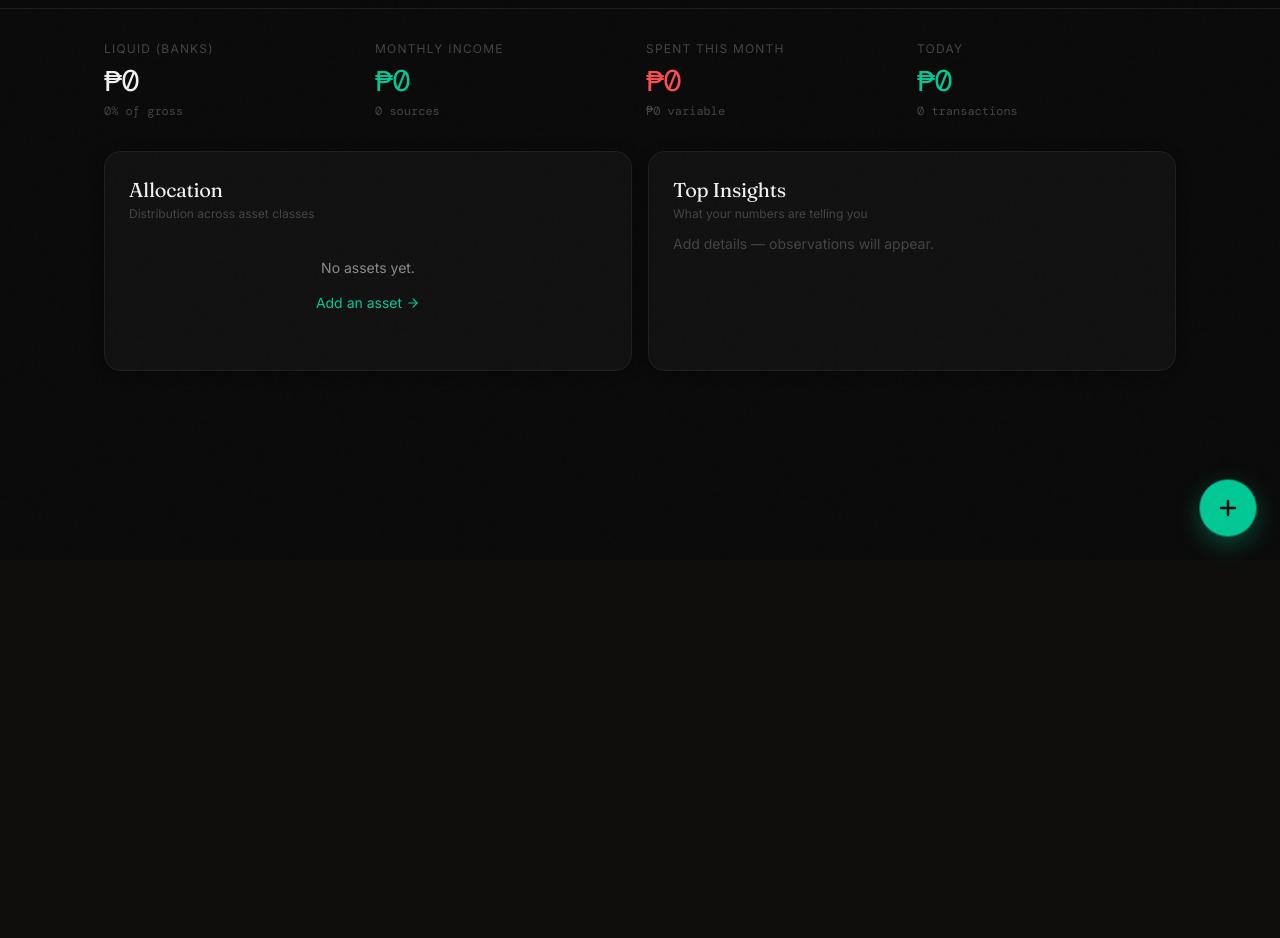
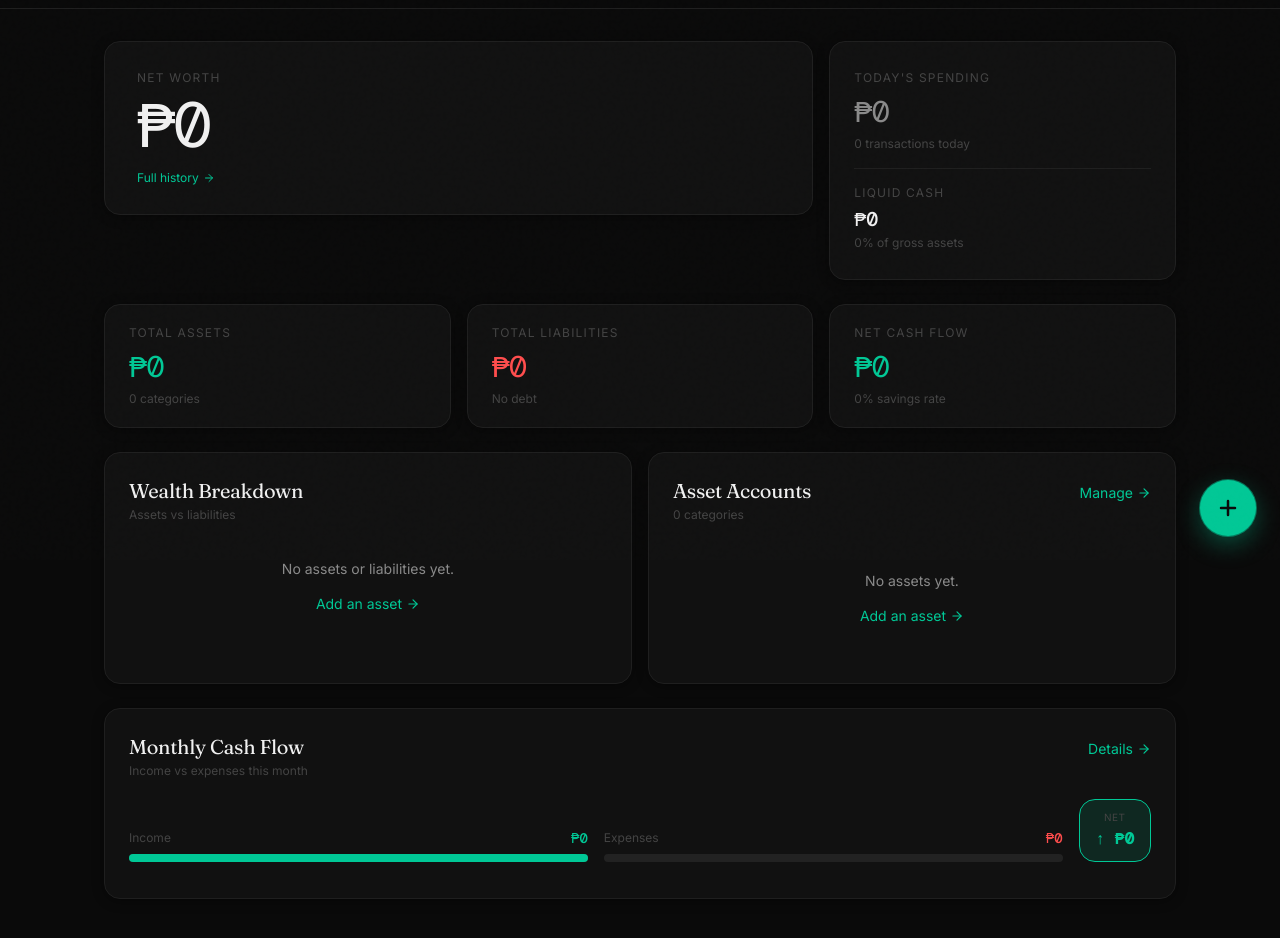
Before and after one commit to arevname/patrimony, a Next.js app: page / in a window 1280 px wide. Shown: the part 240-1178 px from the top of the page. Before the commit the page ends 800 px from the top, so only its background shows below. Built offline with nearby package versions, Linux system fonts and the light colour scheme.

Commit message:
Overview tab redesign: hero + stat cards + donut + accounts list + cash flow bar

```diff
--- a/components/Patrimony.jsx
+++ b/components/Patrimony.jsx
@@ -1298,99 +1298,217 @@ function Overview({ totals, forecast, insights, milestones, holdings, spending,
   const nwTrend = recentSnaps.length >= 2 ? recentSnaps[recentSnaps.length - 1].netWorth - recentSnaps[0].netWorth : 0;
 
   return (
-    <div className="fade-in space-y-8">
-      <section className="grid grid-cols-2 md:grid-cols-4 gap-3">
-        <Stat label="Liquid (Banks)" value={fmt(totals.liquidCash)}
-          hint={`${totals.grossAssets > 0 ? Math.round((totals.liquidCash / totals.grossAssets) * 100) : 0}% of gross`} />
-        <Stat label="Monthly Income" value={fmt(totals.monthlyIncome)}
-          hint={`${Object.values(totals.incomeByType).filter(v => v > 0).length} sources`} accent={T.green} />
-        <Stat label="Spent This Month" value={fmt(totals.monthlyExpenses)}
-          hint={`${fmtK(totals.monthlyVariableSpending)} variable`} accent={T.red} />
-        <Stat label="Today" value={fmt(todaySpending)}
-          hint={spending.filter(s => s.date === today).length + ' transactions'} accent={T.accent} />
-      </section>
-
+    <div className="fade-in space-y-6">
+
+      {/* 1. HERO — net worth + spark line */}
+      <div className="grid md:grid-cols-3 gap-4 items-start">
+        <div className="md:col-span-2" style={{ background: T.surface, borderRadius: 16, padding: '28px 32px', boxShadow: '0 2px 12px rgba(0,0,0,0.4)', border: `1px solid ${T.border}` }}>
+          <div className="text-xs uppercase tracking-widest mb-2" style={{ color: T.textFaint }}>Net Worth</div>
+          <div className="font-display num" style={{ fontSize: 'clamp(2.5rem,6vw,4rem)', letterSpacing: '-0.03em', color: T.text, lineHeight: 1 }}>
+            {fmt(totals.netWorth)}
+          </div>
+          <div className="flex items-center gap-3 mt-3">
             {recentSnaps.length >= 2 && (
+              <span className="text-sm num font-medium" style={{ color: nwTrend >= 0 ? T.green : T.red }}>
+                {nwTrend >= 0 ? '↑' : '↓'} {fmtK(Math.abs(nwTrend))}
+                {recentSnaps[0]?.netWorth > 0 && (
+                  <span className="ml-1.5 text-xs font-normal" style={{ color: T.textFaint }}>
+                    ({((nwTrend / recentSnaps[0].netWorth) * 100).toFixed(1)}% · {recentSnaps.length}d)
+                  </span>
+                )}
+              </span>
+            )}
+            <button onClick={() => setView('history')} className="text-xs flex items-center gap-1 hover:gap-2 transition-all" style={{ color: T.accent }}>
+              Full history <ArrowRight className="w-3 h-3" />
+            </button>
+          </div>
+          {recentSnaps.length >= 3 && (
+            <div className="h-16 mt-4 -mx-2">
+              <ResponsiveContainer>
+                <AreaChart data={recentSnaps} margin={{ top: 4, right: 4, bottom: 0, left: 4 }}>
+                  <defs>
+                    <linearGradient id="heroGrad" x1="0" y1="0" x2="0" y2="1">
+                      <stop offset="0%" stopColor={T.accent} stopOpacity={0.25} />
+                      <stop offset="100%" stopColor={T.accent} stopOpacity={0} />
+                    </linearGradient>
+                  </defs>
+                  <Area type="monotone" dataKey="netWorth" stroke={T.accent} strokeWidth={2} fill="url(#heroGrad)" dot={false} />
+                  <Tooltip contentStyle={{ background: T.surface2, border: `1px solid ${T.border2}`, borderRadius: 8, fontSize: 11, color: T.text }} formatter={(v) => fmt(v)} labelStyle={{ color: T.textFaint }} />
+                </AreaChart>
+              </ResponsiveContainer>
+            </div>
+          )}
+        </div>
+        <div style={{ background: T.surface, borderRadius: 16, padding: '28px 24px', boxShadow: '0 2px 12px rgba(0,0,0,0.4)', border: `1px solid ${T.border}` }}>
+          <div className="text-xs uppercase tracking-widest mb-2" style={{ color: T.textFaint }}>Today's Spending</div>
+          <div className="font-display num text-3xl" style={{ letterSpacing: '-0.02em', color: todaySpending > 0 ? T.red : T.textDim }}>{fmt(todaySpending)}</div>
+          <div className="text-xs mt-1.5" style={{ color: T.textFaint }}>{spending.filter(s => s.date === today).length} transactions today</div>
+          <div className="mt-4 pt-4" style={{ borderTop: `1px solid ${T.border}` }}>
+            <div className="text-xs uppercase tracking-widest mb-1" style={{ color: T.textFaint }}>Liquid Cash</div>
+            <div className="text-xl num font-medium" style={{ color: T.text }}>{fmtK(totals.liquidCash)}</div>
+            <div className="text-xs mt-0.5" style={{ color: T.textFaint }}>
+              {totals.grossAssets > 0 ? Math.round((totals.liquidCash / totals.grossAssets) * 100) : 0}% of gross assets
+            </div>
+          </div>
+        </div>
+      </div>
+
+      {/* 2. THREE STAT CARDS */}
+      <div className="grid grid-cols-3 gap-4">
+        {[
+          { label: 'Total Assets',      value: totals.grossAssets, color: T.green,  sub: `${Object.values(totals.byCategory).filter(v => v > 0).length} categories` },
+          { label: 'Total Liabilities', value: totals.totalDebt,   color: T.red,    sub: totals.monthlyDebtService > 0 ? `${fmtK(totals.monthlyDebtService)}/mo service` : 'No debt' },
+          { label: 'Net Cash Flow',     value: totals.monthlyNet,  color: totals.monthlyNet >= 0 ? T.green : T.red, sub: `${(totals.savingsRate * 100).toFixed(0)}% savings rate` },
+        ].map(({ label, value, color, sub }) => (
+          <div key={label} style={{ background: T.surface, borderRadius: 16, padding: '20px 24px', boxShadow: '0 2px 12px rgba(0,0,0,0.4)', border: `1px solid ${T.border}` }}>
+            <div className="text-xs uppercase tracking-widest mb-2" style={{ color: T.textFaint }}>{label}</div>
+            <div className="font-display num text-2xl md:text-3xl" style={{ letterSpacing: '-0.02em', color }}>{fmtK(value)}</div>
+            <div className="text-xs mt-1.5" style={{ color: T.textFaint }}>{sub}</div>
+          </div>
+        ))}
+      </div>
+
+      {/* 3. WEALTH BREAKDOWN DONUT + 4. ACCOUNTS LIST */}
+      <div className="grid md:grid-cols-2 gap-4">
+        <Card>
+          <CardHeader title="Wealth Breakdown" subtitle="Assets vs liabilities" />
+          {(totals.grossAssets + totals.totalDebt) === 0 ? (
+            <EmptyTile text="No assets or liabilities yet." actionLabel="Add an asset" onAction={() => setView('wealth')} />
+          ) : (
+            <div className="flex items-center gap-6 mt-4">
+              <div className="w-36 h-36 shrink-0 relative">
+                <ResponsiveContainer>
+                  <RPie>
+                    <Pie
+                      data={[
+                        { name: 'Assets',      value: totals.grossAssets },
+                        { name: 'Liabilities', value: totals.totalDebt || 0.001 },
+                      ]}
+                      dataKey="value" innerRadius={44} outerRadius={68} paddingAngle={3} stroke="none"
+                    >
+                      <Cell fill={T.accent} />
+                      <Cell fill={T.purple} />
+                    </Pie>
+                  </RPie>
+                </ResponsiveContainer>
+                <div className="absolute inset-0 flex flex-col items-center justify-center pointer-events-none">
+                  <div className="text-[10px] uppercase tracking-wider" style={{ color: T.textFaint }}>Net</div>
+                  <div className="text-sm num font-semibold" style={{ color: T.text }}>{fmtK(totals.netWorth)}</div>
+                </div>
+              </div>
+              <div className="flex-1 space-y-4">
+                {[
+                  { name: 'Assets',      value: totals.grossAssets, color: T.accent,
+                    pct: (totals.grossAssets + totals.totalDebt) > 0 ? (totals.grossAssets / (totals.grossAssets + totals.totalDebt)) * 100 : 100 },
+                  { name: 'Liabilities', value: totals.totalDebt,   color: T.purple,
+                    pct: (totals.grossAssets + totals.totalDebt) > 0 ? (totals.totalDebt / (totals.grossAssets + totals.totalDebt)) * 100 : 0 },
+                ].map(d => (
+                  <div key={d.name}>
+                    <div className="flex items-center justify-between mb-1.5">
+                      <div className="flex items-center gap-2">
+                        <span className="w-2 h-2 rounded-full shrink-0" style={{ background: d.color }}></span>
+                        <span className="text-sm" style={{ color: T.text }}>{d.name}</span>
+                      </div>
+                      <div className="text-right">
+                        <span className="text-sm num font-medium" style={{ color: d.color }}>{fmtK(d.value)}</span>
+                        <span className="text-xs num ml-2" style={{ color: T.textFaint }}>{d.pct.toFixed(1)}%</span>
+                      </div>
+                    </div>
+                    <div className="h-1.5 rounded-full" style={{ background: T.surface3 }}>
+                      <div className="h-1.5 rounded-full transition-all" style={{ width: `${d.pct}%`, background: d.color }}></div>
+                    </div>
+                  </div>
+                ))}
+              </div>
+            </div>
+          )}
+        </Card>
+
+        {/* 4. ACCOUNTS LIST */}
         <Card>
           <div className="flex items-baseline justify-between mb-4">
-            <CardHeader title="Net Worth Trend" subtitle={`${recentSnaps.length} day${recentSnaps.length === 1 ? '' : 's'} of history`} inline />
-            <div className="flex items-baseline gap-2">
-              <span className="text-sm num" style={{ color: nwTrend >= 0 ? T.green : T.red }}>
-                {nwTrend >= 0 ? '+' : ''}{fmtK(nwTrend)}
-              </span>
-              <button onClick={() => setView('history')} className="text-sm flex items-center gap-1 hover:gap-2 transition-all" style={{ color: T.accent }}>
-                Full history <ArrowRight className="w-3.5 h-3.5" />
-              </button>
-            </div>
-          </div>
-          <div className="h-40">
-            <ResponsiveContainer>
-              <AreaChart data={recentSnaps} margin={{ top: 10, right: 16, bottom: 0, left: 0 }}>
-                <defs><linearGradient id="nwG" x1="0" y1="0" x2="0" y2="1">
-                  <stop offset="0%" stopColor={T.accent} stopOpacity={0.3} />
-                  <stop offset="100%" stopColor={T.accent} stopOpacity={0} />
-                </linearGradient></defs>
-                <XAxis dataKey="date" stroke={T.textFaint} tick={{ fontSize: 10, fill: T.textFaint }} axisLine={false} tickLine={false} />
-                <YAxis stroke={T.textFaint} tick={{ fontSize: 10, fill: T.textFaint }} axisLine={false} tickLine={false} tickFormatter={fmtK} width={50} domain={['auto', 'auto']} />
-                <Tooltip contentStyle={{ background: T.surface2, border: `1px solid ${T.border2}`, borderRadius: 12, fontSize: 12, color: T.text }} formatter={(v) => fmt(v)} />
-                <Area type="monotone" dataKey="netWorth" stroke={T.accent} strokeWidth={2} fill="url(#nwG)" />
-              </AreaChart>
-            </ResponsiveContainer>
-          </div>
-        </Card>
-      )}
-
-      <section className="grid md:grid-cols-2 gap-4">
-        <Card>
-          <CardHeader title="Allocation" subtitle="Distribution across asset classes" />
+            <CardHeader title="Asset Accounts" subtitle={`${allocationData.length} categories`} inline />
+            <button onClick={() => setView('wealth')} className="text-sm flex items-center gap-1 hover:gap-2 transition-all" style={{ color: T.accent }}>
+              Manage <ArrowRight className="w-3.5 h-3.5" />
+            </button>
+          </div>
           {allocationData.length === 0 ? (
             <EmptyTile text="No assets yet." actionLabel="Add an asset" onAction={() => setView('wealth')} />
           ) : (
-            <div className="flex items-center gap-6 mt-4">
-              <div className="w-40 h-40 shrink-0">
-                <ResponsiveContainer>
-                  <RPie>
-                    <Pie data={allocationData} dataKey="value" innerRadius={48} outerRadius={75} paddingAngle={2} stroke="none">
-                      {allocationData.map((d, i) => <Cell key={i} fill={d.color} />)}
-                    </Pie>
-                  </RPie>
-                </ResponsiveContainer>
-              </div>
-              <div className="flex-1 space-y-2.5 min-w-0">
+            <div className="space-y-0.5">
               {allocationData.map(d => {
                 const pct = totals.grossAssets > 0 ? (d.value / totals.grossAssets) * 100 : 0;
-                  return (
-                    <div key={d.key} className="flex items-center gap-3">
-                      <span className="w-2 h-2 rounded-full shrink-0" style={{ background: d.color }}></span>
-                      <span className="text-sm flex-1 truncate" style={{ color: T.text }}>{d.name}</span>
-                      <span className="text-sm num" style={{ color: T.textDim }}>{pct.toFixed(0)}%</span>
-                      <span className="text-sm num font-medium w-24 text-right">{fmtK(d.value)}</span>
-                    </div>
+                const CatIcon = categoryMap[d.key]?.icon || Coins;
+                return (
+                  <button key={d.key} onClick={() => setView('wealth')}
+                    className="w-full flex items-center gap-3 px-3 py-2.5 rounded-xl hover:bg-white/5 transition-colors text-left">
+                    <div className="w-8 h-8 rounded-lg flex items-center justify-center shrink-0"
+                      style={{ background: categoryMap[d.key]?.tint || T.surface2 }}>
+                      <CatIcon className="w-4 h-4" style={{ color: d.color }} />
+                    </div>
+                    <div className="flex-1 min-w-0">
+                      <div className="text-sm font-medium truncate" style={{ color: T.text }}>{d.name}</div>
+                      <div className="text-xs" style={{ color: T.textFaint }}>{pct.toFixed(1)}% of assets</div>
+                    </div>
+                    <div className="text-sm num font-medium" style={{ color: T.text }}>{fmtK(d.value)}</div>
+                    <ChevronRight className="w-4 h-4 shrink-0" style={{ color: T.textFaint }} />
+                  </button>
                 );
               })}
             </div>
-            </div>
-          )}
-        </Card>
-
+          )}
+        </Card>
+      </div>
+
+      {/* 5. MONTHLY CASH FLOW BAR */}
       <Card>
-          <CardHeader title="Top Insights" subtitle="What your numbers are telling you" />
-          {insights.length === 0 ? (
-            <p className="text-sm mt-3" style={{ color: T.textFaint }}>Add details — observations will appear.</p>
-          ) : (
-            <div className="space-y-2.5 mt-3">
-              {insights.slice(0, 3).map((ins, i) => <InsightTile key={i} ins={ins} compact />)}
-              {insights.length > 3 && (
-                <button onClick={() => setView('insights')} className="text-sm flex items-center gap-1 hover:gap-2 transition-all" style={{ color: T.accent }}>
-                  See {insights.length - 3} more <ArrowRight className="w-3.5 h-3.5" />
-                </button>
-              )}
-            </div>
-          )}
-        </Card>
-      </section>
-
-      {/* Active goals snapshot */}
+        <div className="flex items-baseline justify-between mb-5">
+          <CardHeader title="Monthly Cash Flow" subtitle="Income vs expenses this month" inline />
+          <button onClick={() => setView('cashflow')} className="text-sm flex items-center gap-1 hover:gap-2 transition-all" style={{ color: T.accent }}>
+            Details <ArrowRight className="w-3.5 h-3.5" />
+          </button>
+        </div>
+        <div className="flex items-end gap-4 mb-3">
+          <div className="flex-1">
+            <div className="flex items-center justify-between mb-1.5">
+              <span className="text-xs" style={{ color: T.textFaint }}>Income</span>
+              <span className="text-sm num font-medium" style={{ color: T.green }}>{fmtK(totals.monthlyIncome)}</span>
+            </div>
+            <div className="h-2 rounded-full" style={{ background: T.surface3 }}>
+              <div className="h-2 rounded-full" style={{ width: '100%', background: T.green }}></div>
+            </div>
+          </div>
+          <div className="flex-1">
+            <div className="flex items-center justify-between mb-1.5">
+              <span className="text-xs" style={{ color: T.textFaint }}>Expenses</span>
+              <span className="text-sm num font-medium" style={{ color: T.red }}>{fmtK(totals.monthlyExpenses)}</span>
+            </div>
+            <div className="h-2 rounded-full" style={{ background: T.surface3 }}>
+              <div className="h-2 rounded-full" style={{ width: `${totals.monthlyIncome > 0 ? Math.min((totals.monthlyExpenses / totals.monthlyIncome) * 100, 100) : 0}%`, background: T.red }}></div>
+            </div>
+          </div>
+          <div className="shrink-0 px-4 py-2.5 rounded-2xl text-center"
+            style={{ background: totals.monthlyNet >= 0 ? T.greenBg : T.redBg, border: `1px solid ${totals.monthlyNet >= 0 ? T.green : T.red}` }}>
+            <div className="text-[10px] uppercase tracking-wider mb-0.5" style={{ color: T.textFaint }}>Net</div>
+            <div className="text-base num font-semibold" style={{ color: totals.monthlyNet >= 0 ? T.green : T.red }}>
+              {totals.monthlyNet >= 0 ? '↑' : '↓'} {fmtK(Math.abs(totals.monthlyNet))}
+            </div>
+          </div>
+        </div>
+        {totals.monthlyIncome > 0 && (
+          <div className="text-xs pt-3" style={{ color: T.textFaint, borderTop: `1px solid ${T.border}` }}>
+            Savings rate:{' '}
+            <span className="num font-medium" style={{ color: totals.savingsRate >= 0.2 ? T.green : totals.savingsRate >= 0.1 ? T.textDim : T.red }}>
+              {(totals.savingsRate * 100).toFixed(0)}%
+            </span>
+            {totals.savingsRate >= 0.2 && <span className="ml-1">· Strong</span>}
+            {totals.savingsRate > 0 && totals.savingsRate < 0.1 && <span className="ml-1">· Below 10% baseline</span>}
+            {totals.savingsRate < 0 && <span className="ml-1">· Negative — review spending</span>}
+          </div>
+        )}
+      </Card>
+
+      {/* Savings Goals snapshot */}
       {goals.length > 0 && (
         <Card>
           <div className="flex items-baseline justify-between mb-4">
@@ -1405,6 +1523,7 @@ function Overview({ totals, forecast, insights, milestones, holdings, spending,
         </Card>
       )}
 
+      {/* Investments snapshot */}
       {holdings.length > 0 && (() => {
         const typeCounts = {};
         holdings.forEach(h => { const t = h.assetType || 'stock'; typeCounts[t] = (typeCounts[t] || 0) + 1; });
@@ -1420,8 +1539,8 @@ function Overview({ totals, forecast, insights, milestones, holdings, spending,
               </button>
             </div>
             <div className="grid grid-cols-3 gap-4 mb-5">
-            <Stat label="Market Value" value={fmt(totals.stocksValue)} compact />
-            <Stat label="Cost Basis"   value={fmt(totals.stocksCost)} compact />
+              <Stat label="Market Value"   value={fmt(totals.stocksValue)} compact />
+              <Stat label="Cost Basis"     value={fmt(totals.stocksCost)} compact />
               <Stat label="Unrealized P&L" value={fmtSign(stockPL)} compact accent={stockPL >= 0 ? T.green : T.red}
                 hint={totals.stocksCost > 0 ? fmtPct(stockPL / totals.stocksCost) : ''} />
             </div>
@@ -1454,6 +1573,21 @@ function Overview({ totals, forecast, insights, milestones, holdings, spending,
           </Card>
         );
       })()}
+
+      {/* Top Insights */}
+      {insights.length > 0 && (
+        <Card>
+          <CardHeader title="Top Insights" subtitle="What your numbers are telling you" />
+          <div className="space-y-2.5 mt-3">
+            {insights.slice(0, 3).map((ins, i) => <InsightTile key={i} ins={ins} compact />)}
+            {insights.length > 3 && (
+              <button onClick={() => setView('insights')} className="text-sm flex items-center gap-1 hover:gap-2 transition-all" style={{ color: T.accent }}>
+                See {insights.length - 3} more <ArrowRight className="w-3.5 h-3.5" />
+              </button>
+            )}
+          </div>
+        </Card>
+      )}
     </div>
   );
 }
```
Lines whose indentation alone changed are shown as unchanged.
